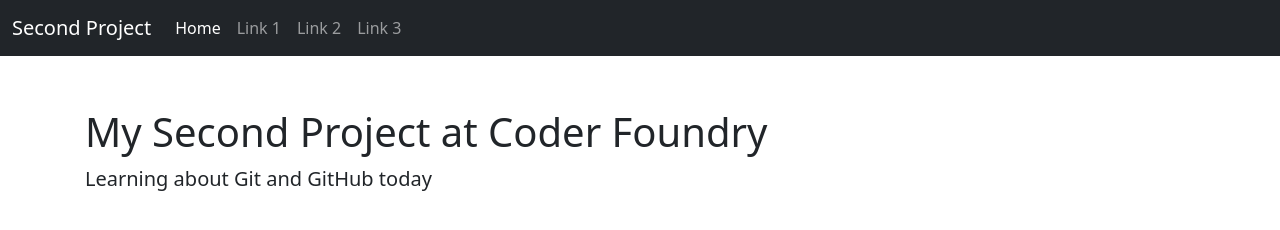
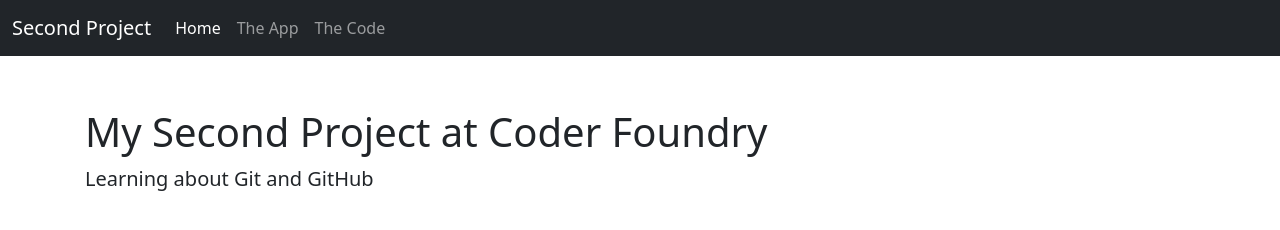
Before and after one commit to MLamson/SecondProject, a plain HTML site: page index.html in a window 1280 px wide. Drawn offline with nearby package versions, Linux system fonts and the light colour scheme.

Commit message:
Add link text

```diff
--- a/index.html
+++ b/index.html
@@ -41,13 +41,10 @@
               <a class="nav-link active" aria-current="page" href="#">Home</a>
             </li>
             <li class="nav-item">
-              <a class="nav-link" href="#">Link 1</a>
+              <a class="nav-link" href="#">The App</a>
             </li>
             <li class="nav-item">
-              <a class="nav-link" href="#">Link 2</a>
-            </li>
-            <li class="nav-item">
-              <a class="nav-link" href="#">Link 3</a>
+              <a class="nav-link" href="#">The Code</a>
             </li>
           </ul>
         </div>
@@ -57,7 +54,7 @@
     <main class="flex-shrink-0">
       <div class="container">
         <h1 class="mt-5">My Second Project at Coder Foundry</h1>
-        <p class="lead">Learning about Git and GitHub today</p>
+        <p class="lead">Learning about Git and GitHub</p>
       </div>
     </main>
     <!-- Bootstrap JS -->
```
